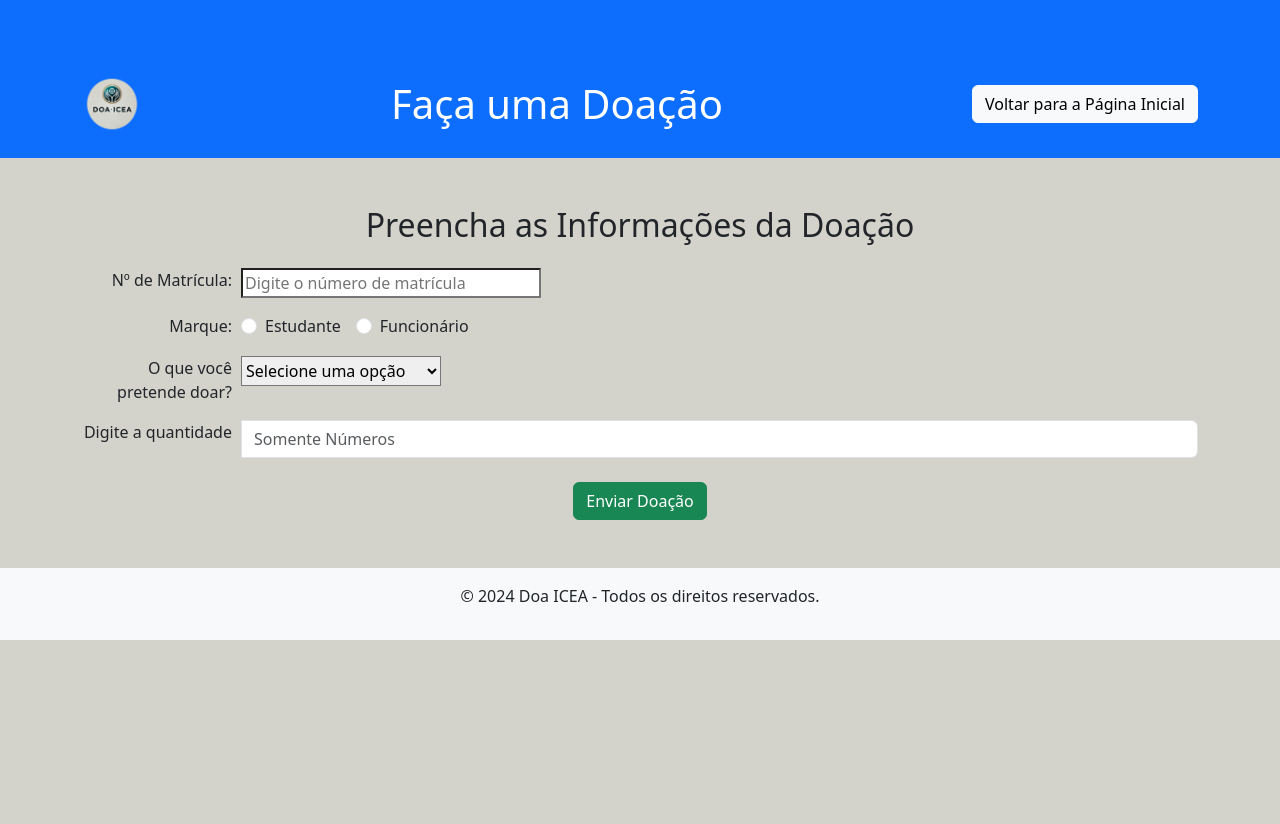
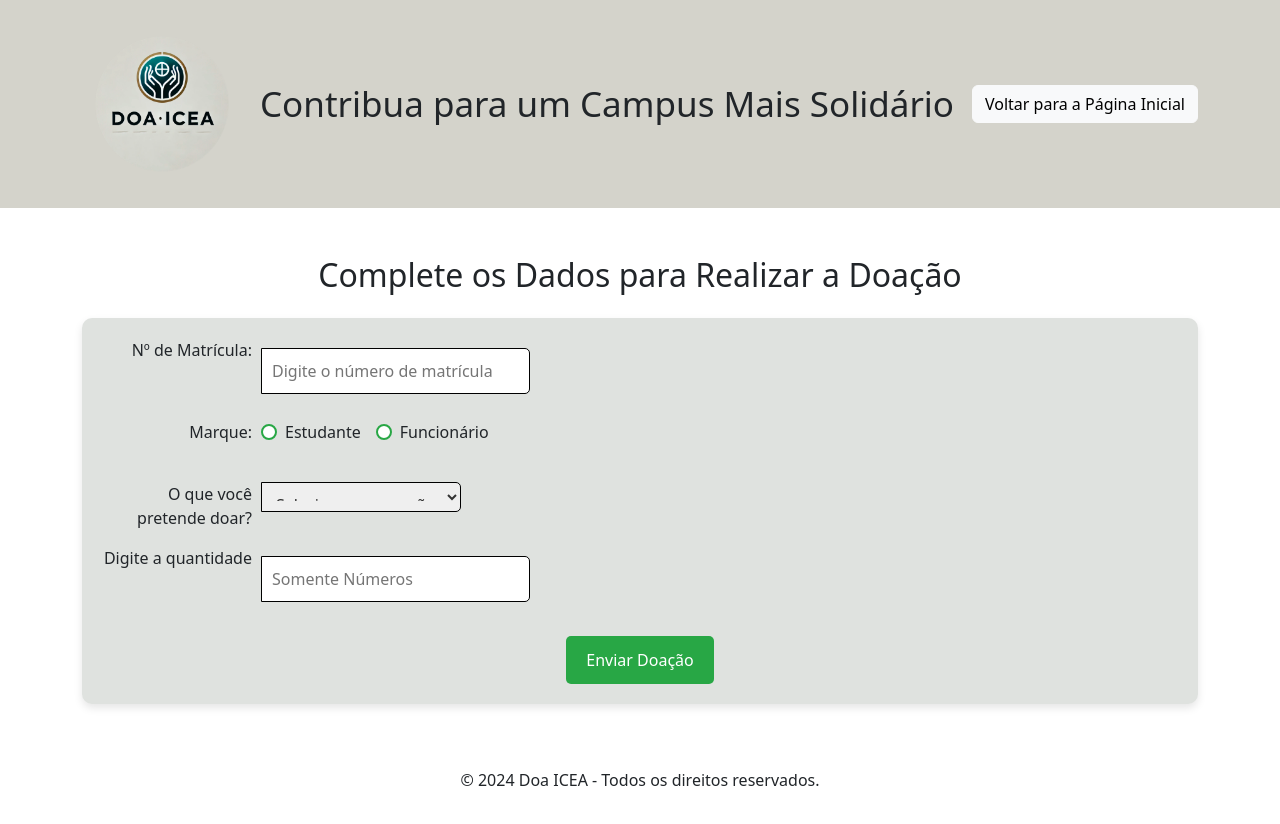
Before and after one commit to Le-alves/Plataforma-de-Voluntariado, a plain HTML site: page frontend/doacao.html in a window 1280 px wide. Before the commit the page ends 800 px from the top, so only its background shows below. Drawn offline with nearby package versions, Linux system fonts and the light colour scheme.

Commit message:
doacoes ok

```diff
--- a/frontend/css/style.css
+++ b/frontend/css/style.css
@@ -1,7 +1,7 @@
 /*-----------------------------index.html---------------------------------*/
 
 body {
-    background-color: #d4d3cb !important; /* Mude o código hexadecimal para a cor desejada */
+    background-color: #d4d3cb ; /* Mude o código hexadecimal para a cor desejada */
 }
 
 .botoes-menu {
@@ -45,55 +45,127 @@ body {
 
 .rodape{
 
-    background: #0b240921;
+    background: rgba(11, 36, 9, 0.129);
 
 }
 
+/*-------------------------doacao.html------------------------------------*/
+
+header {
+    background-color: #d4d3cb  /* Mantém a cor existente */
+}
+
+/* Define o fundo branco para o restante da página */
+body {
+    background-color: #ffffff !important; /* Fundo branco */
+}
+
+/* Container Principal */
+.container {
+    max-width: 800px; /* Definir um tamanho fixo */
+    margin: 0 auto; /* Centraliza todo o conteúdo */
+}
+
+/* ---------- Logo ---------- */
+.logo-image {
+    width: 200px; /* Defina um tamanho específico */
+    height: auto; /* Mantém a proporção da altura */
+    max-width: 250px; /* Limita o aumento da largura */
+    object-fit: contain; /* Mantém o conteúdo dentro da área da imagem */
+}
+
+/* ---------- Cabeçalho ---------- */
+header h1 {
+    font-size: 4.5rem;
+    margin-bottom: 10px;
+    text-align: center;
+}
+
+/* ---------- Formulário de Doação ---------- */
+form {
+    background-color: rgba(11, 36, 9, 0.129); /* Fundo leve */
+    padding: 20px;
+    border-radius: 10px; /* Bordas arredondadas */
+    box-shadow: 0 4px 8px rgba(0, 0, 0, 0.1); /* Sombra leve */
+    margin-bottom: 30px; /* Espaço abaixo do formulário */
+}
+
+/* ---------- Inputs e Selects ---------- */
+
+input[type="radio"] {
+    -webkit-appearance: none; /* Remove o estilo padrão no Chrome e Safari */
+    -moz-appearance: none; /* Remove o estilo padrão no Firefox */
+    appearance: none; /* Remove o estilo padrão */
+    width: 16px; /* Largura do botão */
+    height: 16px; /* Altura do botão */
+    border: 2px solid #28a745; /* Borda verde */
+    border-radius: 50%; /* Deixa as bordas arredondadas */
+    outline: none; /* Remove a borda de foco padrão */
+    cursor: pointer; /* Mostra o cursor pointer */
+}
+
+/* Cor de fundo quando selecionado */
+input[type="radio"]:checked {
+    background-color: #28a745; /* Cor verde no interior */
+    border: 2px solid #28a745; /* Borda verde */
+}
+
+input[type="text"], input[type="number"], select {
+    width: 25%;
+    padding: 10px;
+    margin: 10px 0;
+    border: 1px solid #000000;
+    border-radius: 5px; /* Bordas arredondadas */
+    transition: box-shadow 0.3s ease; /* Efeito suave */
+    color: #333; /* Cor do texto */
+}
+
+input[type="text"]:focus, select:focus, input[type="number"]:focus {
+    border-color: #000000; /* Cor da borda ao focar */
+    box-shadow: 0 0 5px rgba(0, 0, 0, 0.5); /* Efeito de foco */
+}
 
 
-/*-------------------------doacao.html------------------------------------*/
-/*
-.barra_superior {
-    background-color: #a4cfa68a !important; /*/
-
-.logo-image {
-        width: 200px !important; /* Defina um tamanho específico */
-        height: auto !important ; /* Mantém a proporção da altura */
-        max-width: 300px !important ; /* Limita o aumento da largura */
-        object-fit: contain !important; /* Mantém o conteúdo dentro da área da imagem */
-    }
+/* ---------- Botões ---------- */
+button[type="submit"] {
+    background-color: #28a745; /* Verde Bootstrap */
+    border: none;
+    color: white;
+    padding: 12px 20px;
+    font-size: 16px;
+    border-radius: 5px; /* Botão arredondado */
+    cursor: pointer;
+    transition: background-color 0.3s ease;
+}
 
 
-/* Estilo personalizado para o formulário */
-.input-group {
-    display: flex;
-    align-items: center;
-    margin-bottom: 20px; /* Espaçamento entre as linhas do formulário */
+/* Botão Voltar para a Página Inicial */
+.btn-light {
+    background-color: #e2e6ea; /* Cor mais suave */
+    color: #343a40;
 }
 
+/* ---------- Radio Buttons ---------- */
+.radio-options {
+    display: flex; /* Exibir as opções lado a lado */
+    align-items: center;
+    margin-bottom: 20px;
+}
+
+.radio-options .form-check {
+    margin-right: 15px; /* Espaçamento entre os botões */
+}
+
+/* ---------- Rótulos Personalizados ---------- */
 .label-custom {
     width: 150px; /* Largura fixa para o rótulo */
     margin-right: 10px; /* Espaçamento entre o rótulo e o campo */
     text-align: right; /* Alinha o texto à direita */
 }
 
-.input-custom {
-    width: 300px; /* Largura do campo de entrada */
-}
-
-/* Estilo para as opções de radio buttons */
-.radio-options {
-    display: flex; /* Exibir as opções lado a lado */
-    align-items: center;
-}
-
-.radio-options .form-check {
-    margin-right: 15px; /* Espaçamento entre os botões */
-}
-
-/* Reduzir o tamanho do campo de seleção */
+/* ---------- Seletores Personalizados ---------- */
 .select-custom {
     width: 200px; /* Ajusta a largura */
     height: 30px; /* Ajusta a altura */
-    margin-left: 200px;
+    margin-left: 200px; /* Margem para ajustar o alinhamento */
 }
--- a/frontend/doacao.html
+++ b/frontend/doacao.html
@@ -12,16 +12,16 @@
 <body>
 
     <!-- Cabeçalho Principal -->
-    <header class="bg-primary text-white text-center p-4">
+    <header class="barra_superior text-white text-center p-4">
         <div class="container d-flex justify-content-between align-items-center">
             <!-- Logotipo -->
             <div>
-                <img src="/frontend/img/doa_icea.png" alt="Logo Doa ICEA" width="60" height="60">
+                <img src="/frontend/img/doa_icea.png" alt="Logo Doa ICEA" width="160" height="160">
             </div>
 
             <!-- Título e Menu -->
             <div>
-                <h1 class="m-0">Faça uma Doação</h1>
+                <h2 class="m-0 text-dark" style= "font-size:35px;">Contribua para um Campus Mais Solidário</h2>
             </div>
 
             <!-- Link para a Página Inicial -->
@@ -34,7 +34,7 @@
 
      <!-- Conteúdo Principal -->
      <main class="container mt-5">
-        <h2 class="text-center">Preencha as Informações da Doação</h2>
+        <h2 class="text-center">Complete os Dados para Realizar a Doação</h2>
 
         <!-- Formulário de Doação -->
         <form class="mt-4">
@@ -72,16 +72,16 @@
                 </select>
             </div>
 
-            <div class = "mb-3 input-group">
+            <div class="mb-3 input-group">
                 <label for="quantidade" class="label-custom">Digite a quantidade</label>
-                <input type="text" class="form-control" id="quantidade" placeholder="Somente Números">
+                <input type="text" class= "custom-width" id="quantidade" placeholder="Somente Números">
             </div>
 
 
              <!-- Campo adicional para tipos de roupa (oculto inicialmente) -->
              <div class="mb-3 d-none" id="campoRoupas">
                 <label for="tipoRoupa" class="form-label">Qual tipo de roupa?</label>
-                <select class="form-select" id="tipoRoupa">
+                <select class="form-select" id="tipoRoupa" style="width:25%;">
                     <option value="" disabled selected>Qual o estado da roupa</option>
                     <option value="novo">Novo</option>
                     <option value="seminovo">Semi - Novo</option>
@@ -117,7 +117,7 @@
 
 
     <!-- Rodapé (opcional) -->
-    <footer class="bg-light text-center text-dark p-3 mt-5">
+    <footer class="text-center text-dark p-3 mt-5">
         <p>&copy; 2024 Doa ICEA - Todos os direitos reservados.</p>
     </footer>
 
```
